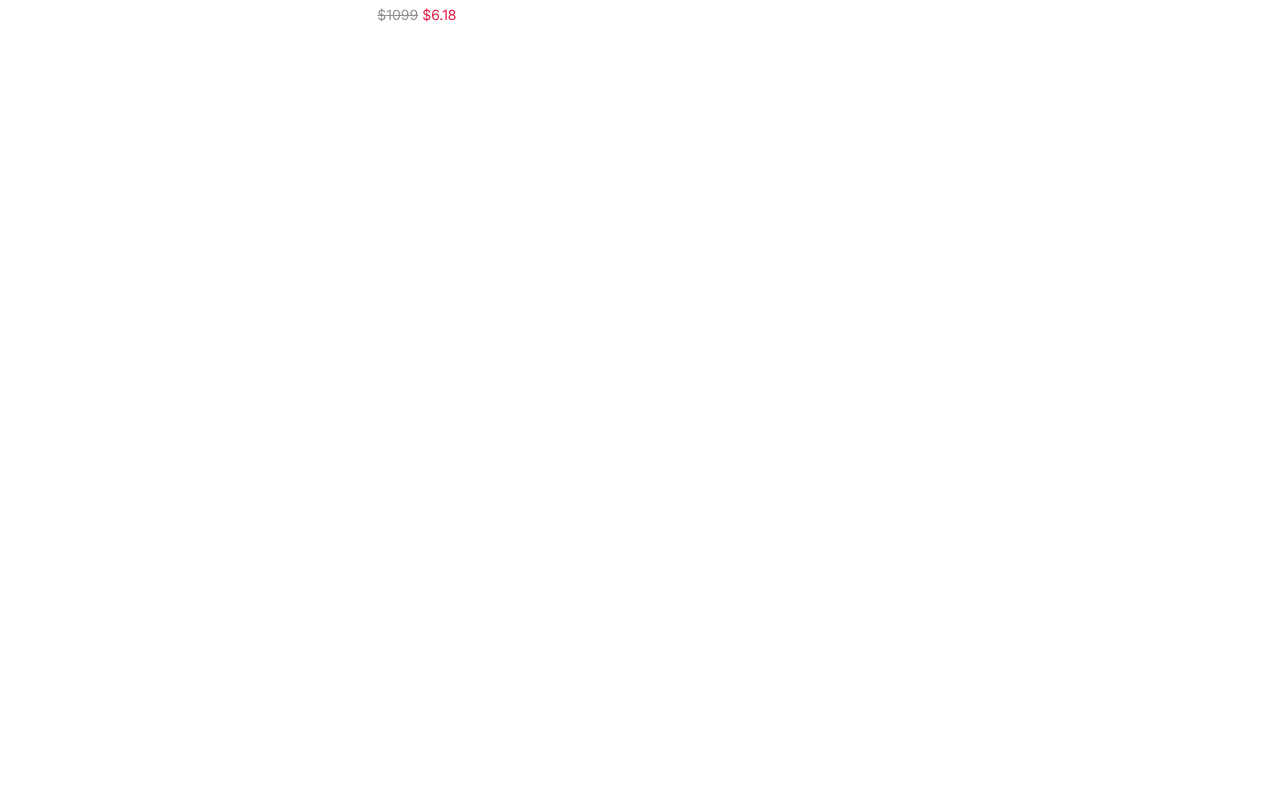
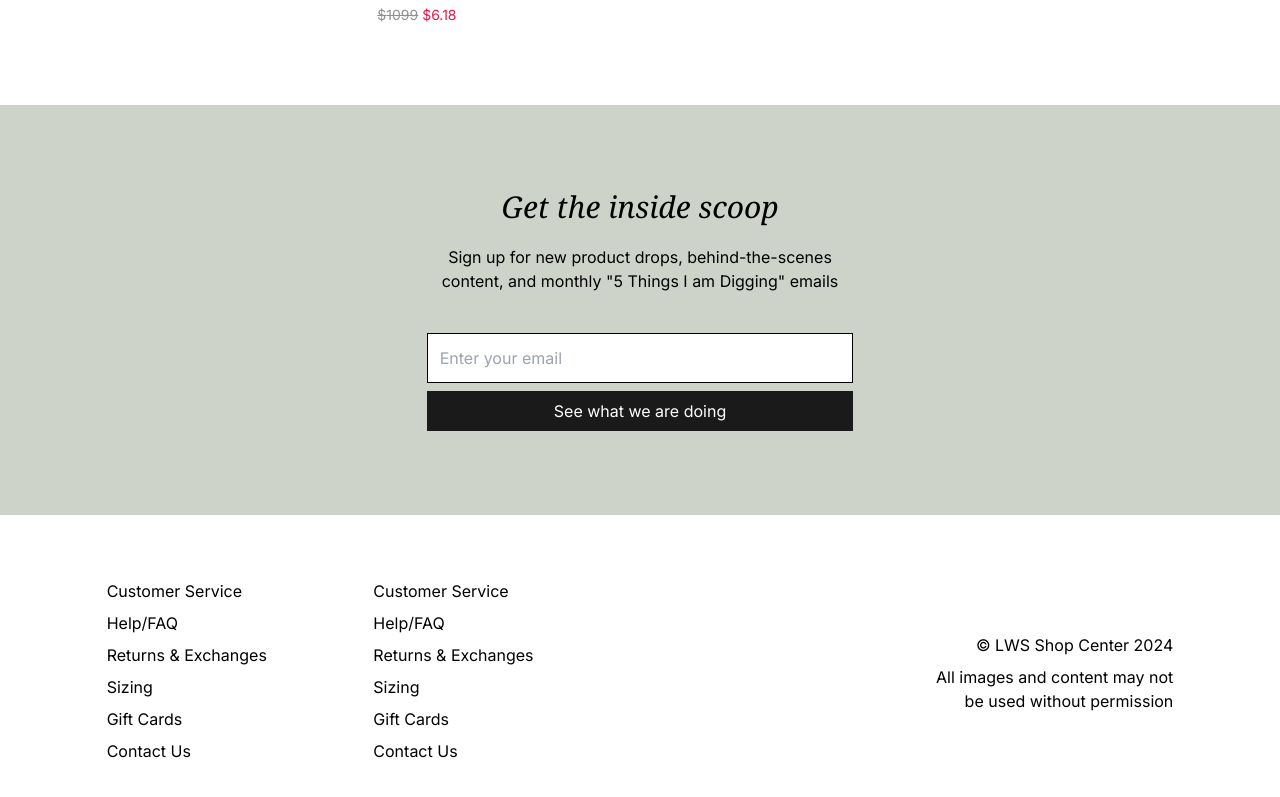
Before and after one commit to developermehedi99/next-assign-frist, a Next.js app: page / in a window 1280 px wide. Shown: the part 2061-2858 px from the top of the page. Before the commit the page ends 2166 px from the top, so only its background shows below. Built offline with nearby package versions, Linux system fonts and the light colour scheme.

Commit message:
products details done

```diff
--- /dev/null
+++ b/app/categorys/page.js
@@ -0,0 +1,51 @@
+const Categorys = () => {
+  return (
+    <section class="w-11/12 lg:w-10/12 max-w-7xl mx-auto py-0 lg:py-10 lg:flex justify-between items-start">
+      <div class="w-full flex items-center justify-between lg:block lg:w-2/12 my-10 lg:my-0 lg:mt-4">
+        <button class="hover:border-b border-black block h-6 box-border mt-4">
+          All
+        </button>
+        <button class="hover:border-b border-black block h-6 box-border mt-5">
+          Smartphones
+        </button>
+        <button class="hover:border-b border-black block h-6 box-border mt-5">
+          Laptops
+        </button>
+        <button class="hover:border-b border-black block h-6 box-border mt-5">
+          Fragrances
+        </button>
+        <button class="hover:border-b border-black block h-6 box-border mt-5">
+          Skincare
+        </button>
+        <button class="hover:border-b border-black block h-6 box-border mt-5">
+          Groceries
+        </button>
+      </div>
+      <div class="sticky top-0 right-0 w-full lg:w-10/12 grid grid-cols-2 gap-4 lg:grid-cols-3 my-4 lg:my-10">
+        {/* Product 1 Start -*/}
+
+        <div>
+          <div class="relative delay-150 w-180px lg:w-full h-[205px] lg:h-[310px] bg-[#f8f8f8]  bg-cover bg-center transition-all duration-3000 ease-in-out transform"></div>
+          <h2 class="text-sm lg:text-base mt-2">
+            <a class="text-base font-bold" href="./productPage.html">
+              iPhone 9
+            </a>
+            <span class="text-[#919090]">
+              <a href="./category.html">(Smartphones)</a>
+            </span>
+          </h2>
+          <p class="text-[#919090] text-sm ">
+            An apple mobile which is nothing like apple
+          </p>
+
+          <p class="text-rose-600 text-sm mt-4">
+            <span class="text-[#919090] line-through">$205.00</span> $195.00
+          </p>
+        </div>
+        {/* Product 1 End -*/}
+      </div>
+    </section>
+  );
+};
+
+export default Categorys;
--- a/app/page.js
+++ b/app/page.js
@@ -1,3 +1,5 @@
+import Footer from "@/components/Footer";
+import GetContact from "@/components/GetContact";
 import HeroSec from "@/components/HeroSec";
 import ProductsPage from "./products/page";
 
@@ -6,6 +8,8 @@ export default function Home() {
     <div>
       <HeroSec></HeroSec>
       <ProductsPage></ProductsPage>
+      <GetContact></GetContact>
+      <Footer></Footer>
     </div>
   );
 }
--- a/app/products/page.js
+++ b/app/products/page.js
@@ -23,7 +23,7 @@ const ProductsPage = () => {
                 {product.title}
               </Link>
               <span class="text-[#919090]">
-                <a href="./category.html">({product.category})</a>
+                <Link href="/categorys">({product.category})</Link>
               </span>
             </h2>
             <p class="text-[#919090] text-sm">{product.description}</p>
--- /dev/null
+++ b/components/Footer.js
@@ -0,0 +1,36 @@
+const Footer = () => {
+  return (
+    <footer class="w-11/12 lg:w-10/12 max-w-7xl mx-auto flex flex-wrap items-center justify-between py-10 lg:py-16">
+      <div class="w-6/12 lg:w-3/12">
+        <p>Customer Service</p>
+        <button class="block mt-2">Help/FAQ</button>
+        <button class="block mt-2">Returns & Exchanges</button>
+        <button class="block mt-2">Sizing</button>
+        <button class="block mt-2">Gift Cards</button>
+        <button class="block mt-2">Contact Us</button>
+      </div>
+      <div class="w-6/12 lg:w-3/12">
+        <p>Customer Service</p>
+        <button class="block mt-2">Help/FAQ</button>
+        <button class="block mt-2">Returns & Exchanges</button>
+        <button class="block mt-2">Sizing</button>
+        <button class="block mt-2">Gift Cards</button>
+        <button class="block mt-2">Contact Us</button>
+      </div>
+      <div class="w-full lg:w-6/12 mt-10 lg:mt-1">
+        <div class="flex justify-end items-center gap-5">
+          <div class="lg:w-[250px]">
+            <span class="block text-center lg:text-right">
+              © LWS Shop Center 2024
+            </span>
+            <p class="text-center lg:text-right mt-2">
+              All images and content may not be used without permission
+            </p>
+          </div>
+        </div>
+      </div>
+    </footer>
+  );
+};
+
+export default Footer;
--- /dev/null
+++ b/components/GetContact.js
@@ -0,0 +1,27 @@
+const GetContact = () => {
+  return (
+    <section class="bg-[#ced3ca] py-5 lg:py-16">
+      <div class="w-10/12 lg:w-4/12 mx-auto">
+        <h1 class="italic text-xl lg:text-3xl font-serif my-5 text-center">
+          Get the inside scoop
+        </h1>
+        <p class="text-center text-sm lg:text-base">
+          Sign up for new product drops, behind-the-scenes content, and monthly
+          "5 Things I am Digging" emails
+        </p>
+        <form action="#" class="mb-5">
+          <input
+            type="text"
+            class="p-3 mt-10 border border-black focus:outline-none w-full"
+            placeholder="Enter your email"
+          />
+          <button class="w-full bg-[#1a1a1a] hover:bg-[#120909] text-center py-2 mt-2 text-white">
+            See what we are doing
+          </button>
+        </form>
+      </div>
+    </section>
+  );
+};
+
+export default GetContact;
```
